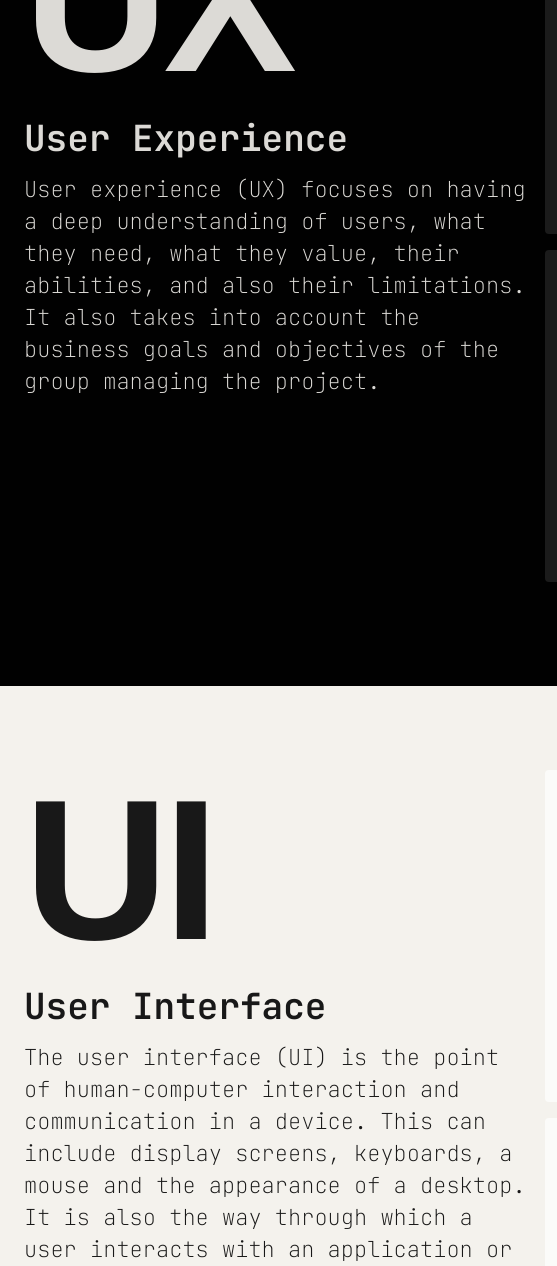
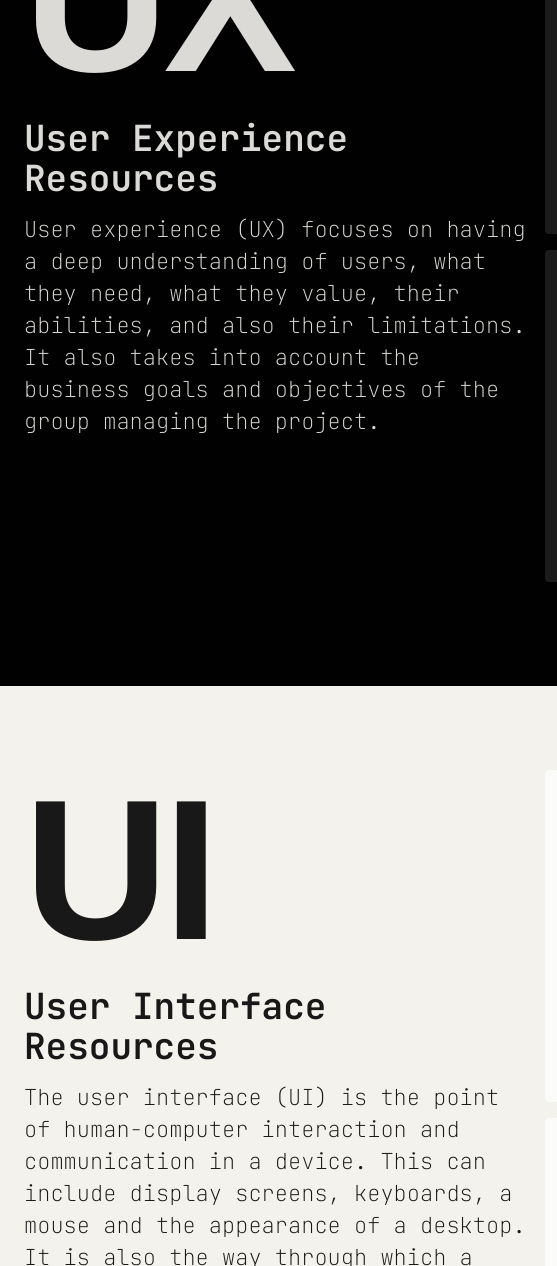
Before and after one commit to jordanstephensen/uxui, a Gatsby site: page / in a window 1280 px wide. Shown: the part 1360-2626 px from the top of the page, 0-557 px from the left. Built offline with nearby package versions, Linux system fonts and the light colour scheme; Gatsby itself is replaced by a stand-in of ours.

Commit message:
copy change

```diff
--- a/src/pages/index.js
+++ b/src/pages/index.js
@@ -108,7 +108,7 @@ const IndexPage = () => (
         <div className="container">
           <div className="container__column--1">
             <h2>UX</h2>
-            <h3>User Experience</h3>
+            <h3>User Experience Resources</h3>
             <big>
               User experience (UX) focuses on having a deep understanding of users, what they need, what they value, their abilities, and also their limitations. It also takes into account the business goals and objectives of the group managing the project.
             </big>
@@ -139,7 +139,7 @@ const IndexPage = () => (
         <div className="container">
           <div className="container__column--1">
             <h2>UI</h2>
-            <h3>User Interface</h3>
+            <h3>User Interface Resources</h3>
             <big>
               The user interface (UI) is the point of human-computer interaction and communication in a device. This can include display screens, keyboards, a mouse and the appearance of a desktop. It is also the way through which a user interacts with an application or a website.
             </big>
```
